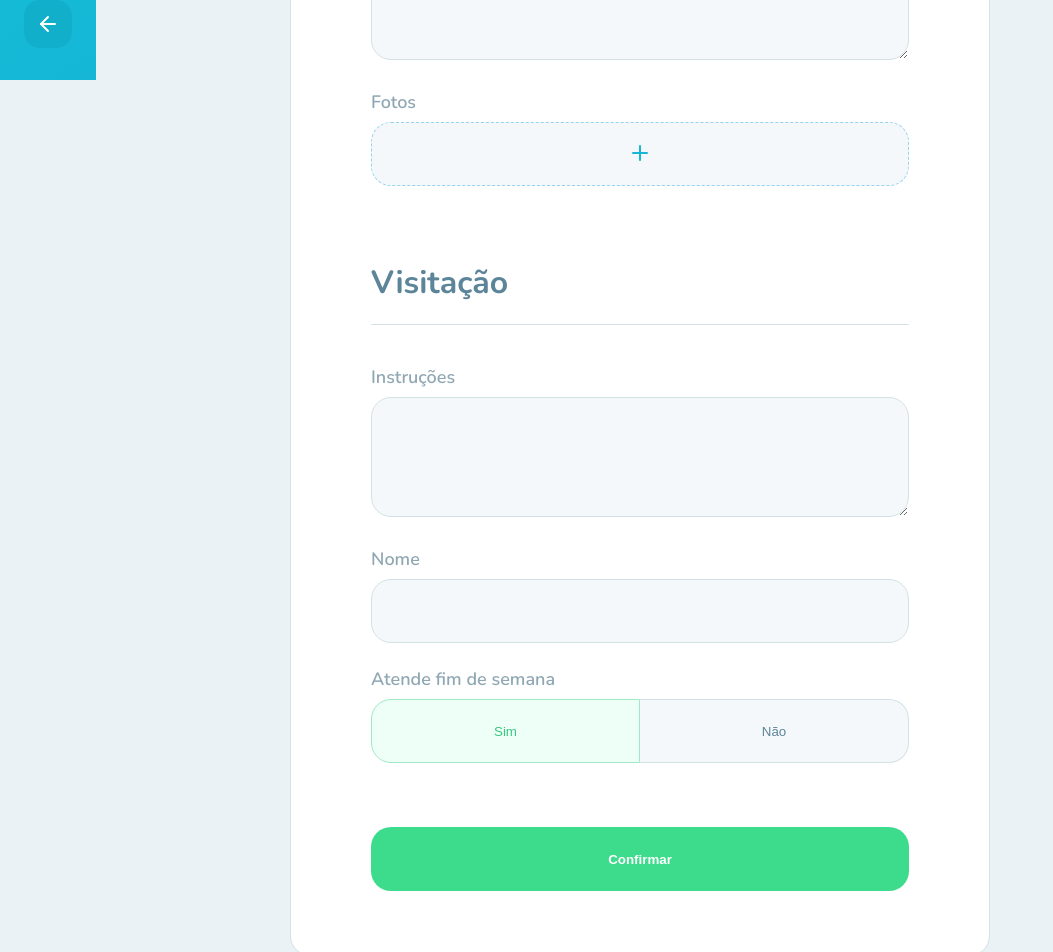
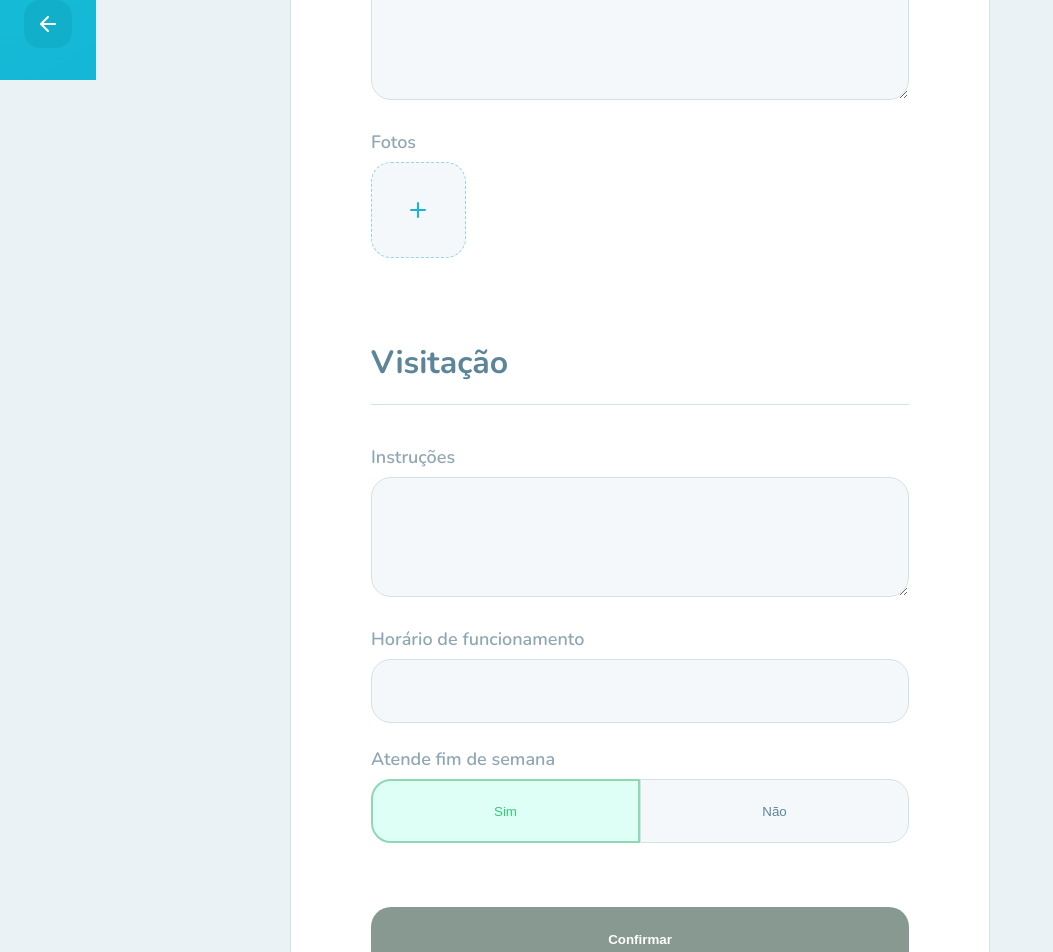
Before and after one commit to felipedev1/NLW-03-Happy, a React (Create React App) app in the folder web/: page /orphanages/create in a window 1280 px wide. Shown: the part 720-1672 px from the top of the page, without its empty margins (0-1053 px from the left). Built offline with nearby package versions, Linux system fonts and the light colour scheme.

Commit message:
web - create orphanage dynamic: post to backend

```diff
--- a/web/src/pages/CreateOrphanage.tsx
+++ b/web/src/pages/CreateOrphanage.tsx
@@ -1,20 +1,84 @@
-import React from "react";
+import React, { ChangeEvent, FormEvent, useState } from "react";
+import { useHistory } from "react-router-dom";
 import { Map, Marker, TileLayer } from 'react-leaflet';
+import { LeafletMouseEvent } from "leaflet";
 
 import { FiPlus } from "react-icons/fi";
 
 import '../styles/pages/create-orphanage.css';
 import Sidebar from "../components/Sidebar";
 import mapIcon from "../utils/mapIcon";
+import api from "../services/api";
 
 export default function CreateOrphanage() {
+  const history = useHistory()
+
+  const [position, setPosition] = useState({latitude: 0, longitude: 0})
+  const [name, setName] = useState('')
+  const [about, setAbout] = useState('')
+  const [instructions, setInstructions] = useState('')
+  const [opening_hours, setOpeningHours] = useState('')
+  const [open_on_weekends, setOpenOnWeekends] = useState(true)
+  const [images, setImages] = useState<File[]>([])
+  const [imagesPreview, setImagesPreview] = useState<string[]>([])
+
+  function handleMapClick(event: LeafletMouseEvent) {
+
+    const { lat, lng} = event.latlng
+
+    setPosition({
+      latitude: lat,
+      longitude: lng
+    })
+  }
+
+  function handleSelectImages(event: ChangeEvent<HTMLInputElement>) {
+    if(!event.target.files) {
+      return;
+    }
+
+    const selectedImages = Array.from(event.target.files)
+
+    setImages(prev => [...prev, ...selectedImages]);
+
+    const selectedImagesPreview = selectedImages.map(image => {
+      return URL.createObjectURL(image)
+    })
+
+    setImagesPreview(prev => [...prev, ...selectedImagesPreview])
+  }
+
+  async function handleSubmit(event: FormEvent) {
+    event.preventDefault()
+
+    const { latitude, longitude } = position
+
+    const data = new FormData()
+
+    data.append('name', name)
+    data.append('about', about)
+    data.append('latitude', String(latitude))
+    data.append('longitude', String(longitude))
+    data.append('instructions', instructions)
+    data.append('opening_hours', opening_hours)
+    data.append('open_on_weekends', String(open_on_weekends))
+    images.forEach(image => {
+      data.append('images', image)
+    })
+
+    await api.post('orphanages', data)
+
+    alert('Orfanato cadastrado com sucesso!')
+
+    history.push('/app')
+  }
 
   return (
     <div id="page-create-orphanage">
       <Sidebar />
 
       <main>
-        <form className="create-orphanage-form">
+        <form onSubmit={handleSubmit} className="create-orphanage-form">
           <fieldset>
             <legend>Dados</legend>
 
@@ -22,34 +86,60 @@ export default function CreateOrphanage() {
               center={[-27.2092052,-49.6401092]}
               style={{ width: '100%', height: 280 }}
               zoom={15}
+              onclick={handleMapClick}
             >
               <TileLayer
                 url="https://a.tile.openstreetmap.org/{z}/{x}/{y}.png"
               />
+              { position.latitude !== 0 && (
+                <Marker
+                  interactive={false}
+                  icon={mapIcon}
+                  position={[position.latitude, position.longitude]}
+                />
+              )}
 
-              <Marker interactive={false} icon={mapIcon} position={[-27.2092052,-49.6401092]} />
             </Map>
 
             <div className="input-block">
               <label htmlFor="name">Nome</label>
-              <input id="name" />
+              <input
+                id="name"
+                value={name}
+                onChange={(e) => setName(e.target.value)}
+              />
             </div>
 
             <div className="input-block">
               <label htmlFor="about">Sobre <span>Máximo de 300 caracteres</span></label>
-              <textarea id="name" maxLength={300} />
+              <textarea
+                id="name"
+                maxLength={300}
+                value={about}
+                onChange={(e) => setAbout(e.target.value)}
+              />
             </div>
 
             <div className="input-block">
               <label htmlFor="images">Fotos</label>
 
-              <div className="uploaded-image">
+              <div className="images-container">
+                {imagesPreview.map(image => {
+                  return (
+                    <img key={image} src={image} alt={name} />
+                  )
+                })}
 
+                <label htmlFor="image[]" className="new-image">
+                  <FiPlus size={24} color="#15b6d6" />
+                </label>
               </div>
 
-              <button className="new-image">
-                <FiPlus size={24} color="#15b6d6" />
-              </button>
+              <input multiple
+                onChange={handleSelectImages}
+                type="file"
+                id="image[]"
+              />
             </div>
           </fieldset>
 
@@ -58,20 +148,40 @@ export default function CreateOrphanage() {
 
             <div className="input-block">
               <label htmlFor="instructions">Instruções</label>
-              <textarea id="instructions" />
+              <textarea
+                id="instructions"
+                value={instructions}
+                onChange={(e) => setInstructions(e.target.value)}
+              />
             </div>
 
             <div className="input-block">
-              <label htmlFor="opening_hours">Nome</label>
-              <input id="opening_hours" />
+              <label htmlFor="opening_hours">Horário de funcionamento</label>
+              <input
+                id="opening_hours"
+                value={opening_hours}
+                onChange={(e) => setOpeningHours(e.target.value)}
+              />
             </div>
 
             <div className="input-block">
               <label htmlFor="open_on_weekends">Atende fim de semana</label>
 
               <div className="button-select">
-                <button type="button" className="active">Sim</button>
-                <button type="button">Não</button>
+                <button
+                  type="button"
+                  className={open_on_weekends ? 'active' : ''}
+                  onClick={() => setOpenOnWeekends(true)}
+                >
+                  Sim
+                </button>
+                <button
+                  type="button"
+                  className={!open_on_weekends ? 'active' : ''}
+                  onClick={() => setOpenOnWeekends(false)}
+                >
+                  Não
+                </button>
               </div>
             </div>
           </fieldset>
--- a/web/src/styles/pages/create-orphanage.css
+++ b/web/src/styles/pages/create-orphanage.css
@@ -17,6 +17,12 @@ form.create-orphanage-form {
   padding: 64px 80px;
 
   overflow: hidden;
+}
+
+form.create-orphanage-form .leaflet-container {
+  margin-bottom: 40px;
+  border: 1px solid #D3E2E5;
+  border-radius: 20px;
 }
 
 form.create-orphanage-form fieldset {
@@ -81,13 +87,33 @@ form.create-orphanage-form .input-block textarea {
   line-height: 28px;
 }
 
-form.create-orphanage-form .input-block .new-image {
+form.create-orphanage-form .input-block .images-container {
+  display: grid;
+  grid-template-columns: repeat(5, 1fr);
+  grid-gap: 16px;
+}
+
+form.create-orphanage-form .input-block .images-container img {
   width: 100%;
-  height: 64px;
+  height: 96px;
+  object-fit: cover;
+  border-radius: 20px;
+}
+
+form.create-orphanage-form .input-block .images-container .new-image {
+  height: 96px;
   background: #F5F8FA;
   border: 1px dashed #96D2F0;
   border-radius: 20px;
   cursor: pointer;
+
+  display: flex;
+  justify-content: center;
+  align-items: center;
+}
+
+form.create-orphanage-form .input-block input[type=file] {
+  display: none;
 }
 
 form.create-orphanage-form .input-block .button-select {
@@ -104,9 +130,9 @@ form.create-orphanage-form .input-block .button-select button {
 }
 
 form.create-orphanage-form .input-block .button-select button.active {
-  background: #EDFFF6;
-  border: 1px solid #A1E9C5;
-  color: #37C77F;
+  background: #DDFFF5;
+  border: 2px solid #90D8B4;
+  color: #37C77C;
 }
 
 form.create-orphanage-form .input-block .button-select button:first-child {
@@ -115,7 +141,6 @@ form.create-orphanage-form .input-block .button-select button:first-child {
 
 form.create-orphanage-form .input-block .button-select button:last-child {
   border-radius: 0 20px 20px 0;
-  border-left: 0;
 }
 
 form.create-orphanage-form button.confirm-button {
@@ -125,7 +150,7 @@ form.create-orphanage-form button.confirm-button {
   height: 64px;
   border: 0;
   cursor: pointer;
-  background: #3CDC8C;
+  background: #879990;
   border-radius: 20px;
   color: #FFFFFF;
   font-weight: 800;
```
Also changed, not shown: 1 other file (tests, documents, lock files or other folders).
